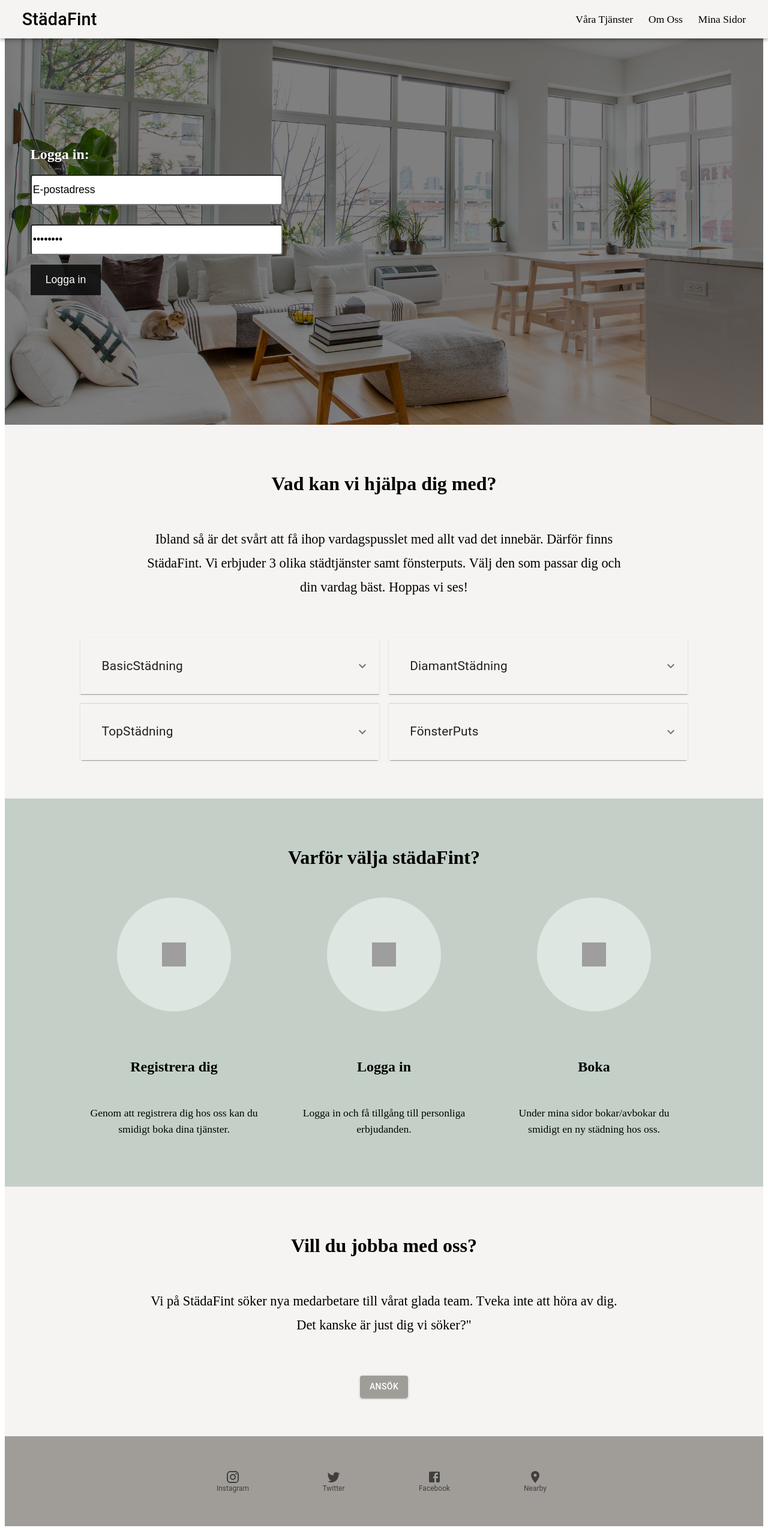
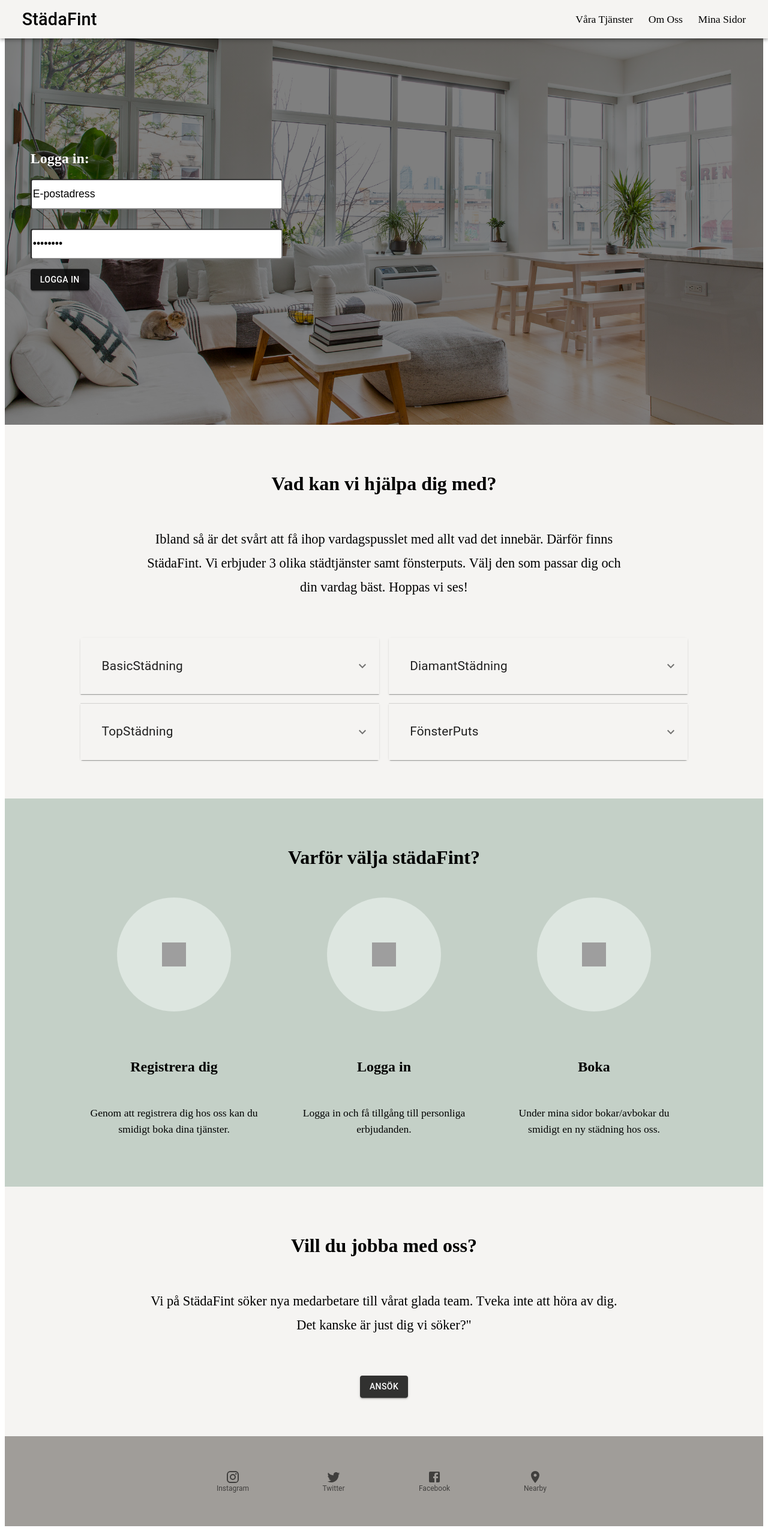
Before and after one commit to carolinmimmie/CleanTidy-app, a React (Create React App) app: page / in a window 1280 px wide. Shown: the whole page at 60% size. Built offline with nearby package versions, Linux system fonts and the light colour scheme; grey boxes are pictures that could not be loaded.

Commit message:
ändrat alla knappar till samma styling

```diff
--- a/src/components/landing-page/FormLogin.tsx
+++ b/src/components/landing-page/FormLogin.tsx
@@ -1,4 +1,4 @@
-import { Switch } from "@mui/material";
+import { Button, Switch } from "@mui/material";
 import React from "react";
 import { useNavigate } from "react-router-dom";
 
@@ -22,9 +22,20 @@ const FormLogin = () => {
         ></input>
       </div>
       <div className="button-box">
-        <button onClick={handleClick} className="button-form" type="submit">
+        {/* <button onClick={handleClick} className="button-form" type="submit">
           Logga in
-        </button>
+        </button> */}
+        <Button
+          onClick={handleClick}
+          type="submit"
+          sx={{
+            bgcolor: " rgba(000000, 0, 0, 0.8);",
+            ":hover": { bgcolor: "black ;" },
+          }}
+          variant="contained"
+        >
+          Logga in
+        </Button>
       </div>
     </form>
 
--- a/src/components/landing-page/Section3.tsx
+++ b/src/components/landing-page/Section3.tsx
@@ -8,11 +8,11 @@ const Section3 = () => {
         att höra av dig. Det kanske är just dig vi söker?"
       </p>
       <Button
+        sx={{
+          bgcolor: " rgba(000000, 0, 0, 0.8);",
+          ":hover": { bgcolor: "black ;" },
+        }}
         variant="contained"
-        sx={{
-          bgcolor: " #a09d99;",
-          ":hover": { bgcolor: " #a09d99;" },
-        }}
       >
         Ansök
       </Button>
```
